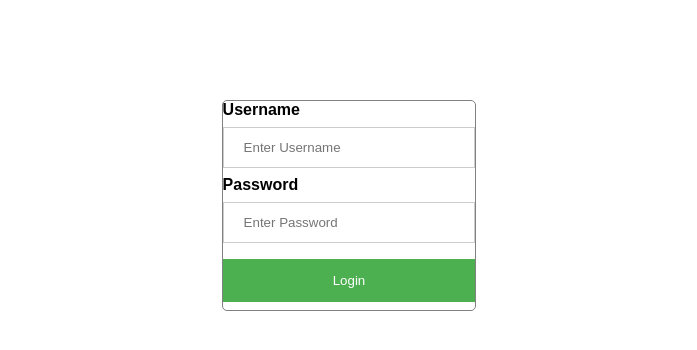
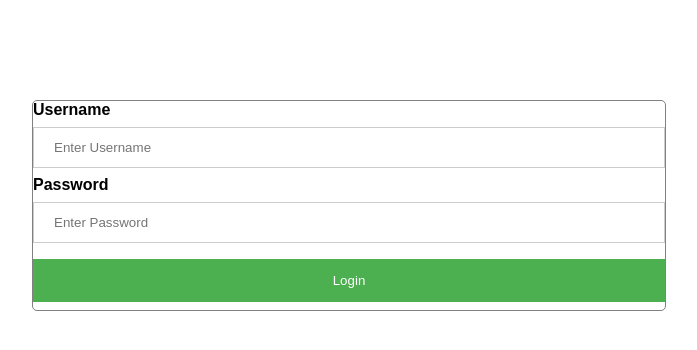
Before and after one commit to qq3154/sample, a PHP site: page /login.php in a window 1280 px wide. Shown: the top 350 px of the page, without its empty margins (291-988 px from the left). Run offline with PHP 8.4, Linux system fonts and the light colour scheme.

Commit message:
change size

```diff
--- a/login.php
+++ b/login.php
@@ -43,7 +43,7 @@
 
 			.container {
 			  border: solid gray 1px;
-			  width: 20%;
+			  width: 50%;
 			  border-radius: 5px;
 			  margin: 100px auto;
 			  background: white;
```
